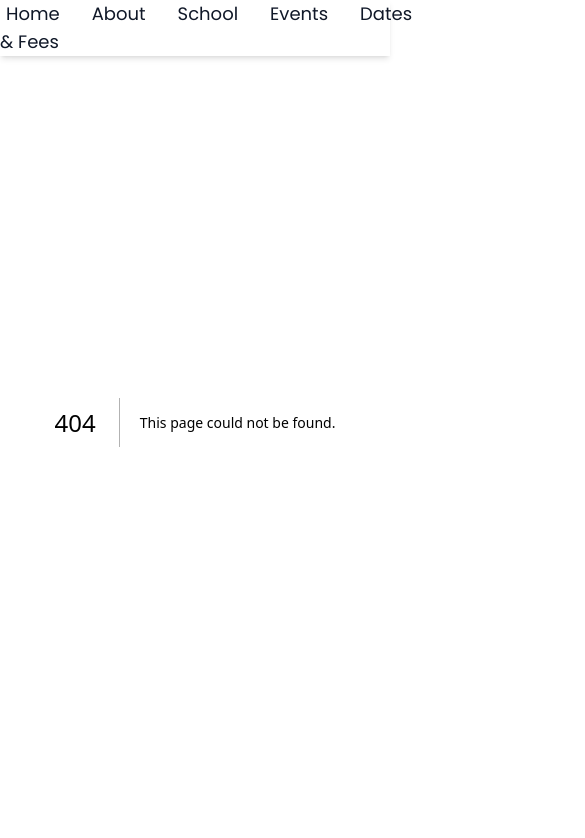
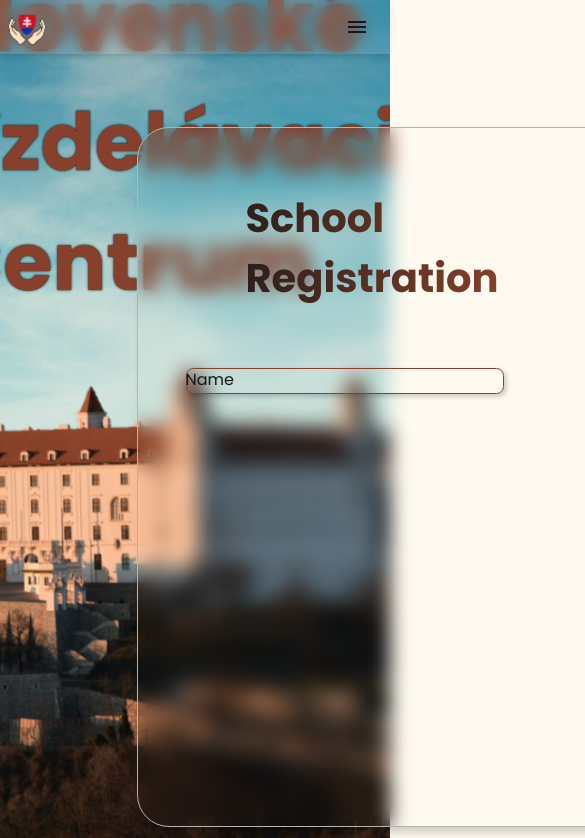
Before and after one commit to Jisin0/charity, a Next.js app: page /register in a window 390 px wide. Before the commit this address had no page. Shown: the top 838 px of the page, 585 px wide, since content can reach past the window. Built offline with nearby package versions, Linux system fonts and the light colour scheme; a web font is replaced by a local one.

Commit message:
feat(navbar): make responsive fix: containers and sizing

```diff
--- a/app/components/Navbar.tsx
+++ b/app/components/Navbar.tsx
@@ -4,10 +4,16 @@ import Link from "next/link";
 export default function Navbar() {
   return (
     <nav className="fixed top-0 left-0 w-full rounded-b-lgbackdrop-blur-xl backdrop-blur-sm shadow-md z-999 bg-gray-50/10 text-gray-50 text-lg">
+
+
       <div className="container mx-auto flex justify-between items-center">
         <Link href="/" className="logo">
           <Image src="/logo.png" alt="Logo" height={75} width={75} />
         </Link>
+        <input type="checkbox" id="openNavbar"></input>
+        <label htmlFor="openNavbar" id="menuButton">
+        <svg xmlns="http://www.w3.org/2000/svg" height="24px" viewBox="0 -960 960 960" width="24px" fill="#101828"><path d="M120-240v-80h720v80H120Zm0-200v-80h720v80H120Zm0-200v-80h720v80H120Z"/></svg>
+        </label>
         <div className="space-x-5 navbarLinks">
           <Link href="/" className="hover:text-[#86402b] rounded-lg px-1.5 py-1.5 hover:bg-gray-200/30 transition duration-300 text-gray-900">Home</Link>
           <Link href="/#about" className="hover:text-[#86402b] rounded-lg px-1.5 py-1.5 hover:bg-gray-200/30 hover:shadow-pastelPink/50 transition duration-300 text-gray-900">About</Link>
--- a/app/dates/Dates.module.css
+++ b/app/dates/Dates.module.css
@@ -2,7 +2,8 @@
     font-family: 'Segoe UI', Tahoma, Geneva, Verdana, sans-serif;
     border-collapse: collapse;
     margin: 25px 0;
-    min-width: 750px;
+    /* min-width: 750px; */
+    max-width: 100%;
     align-items: center;
     border-radius: 5px 5px 0 0;
     overflow: hidden;
--- a/app/globals.css
+++ b/app/globals.css
@@ -83,17 +83,71 @@ body {
         width: 3em;
         height: 3em;
     }
-    /* .navbarLinks {
+    .navbarLinks {
+        z-index: 150;
+        padding: 2rem;
+        gap: 10px;
         display: flex;
         flex-direction: column;
         position: absolute;
+        right: -100%;
+        top: 50;
+        height: 100vh;
+        backdrop-filter: blur(10px);
+        box-shadow: 20px 20px 5px 5px rgba(0, 0, 0, 0.2);
+        transition: right 0.3s ease-in-out;
+        border-top-left-radius: 15px;
+        border-bottom-left-radius: 15px;
+        /* border: 0.05px solid #7e7855; */
+    }
+    #openNavbar:checked~.navbarLinks {
         right: 0;
-        top: 10;
-    } */
+    }
+    #menuButton {
+        position: relative;
+        display: block !important;
+        margin-right: 15px;
+        border-radius: 50%;
+        padding: 0.35rem;
+        transition: all 0.3s ease;
+    }
+    #menuButton:hover {
+        background-color: var(--brown);
+    }
+    #navScreenWrapper {
+        display: block !important;
+        position: absolute;
+        z-index: 149;
+        background-color: red;
+        height: 100vh;
+        width: 100vh;
+        top: 0;
+        left: 0;
+    }
+}
+
+#menuButton {
+    position: relative;
+    display: none;
+}
+
+#navScreenWrapper {
+    display: none;
+}
+
+#navScreenCheckbox {
+    display: none;
+}
+
+
+/* Navbar Open Checkbox */
+
+#openNavbar {
+    display: none;
 }
 
 .title {
-    z-index: 900;
+    z-index: 100;
     font-size: 5rem;
     font-weight: 400;
     color: var(--brown);
@@ -303,3 +357,44 @@ h5 {
 }
 
 .navbarLinks {}
+
+.formContainer {
+    position: absolute;
+    top: 15vh;
+    left: 35vw;
+    min-width: 500px;
+    min-height: 700px;
+    backdrop-filter: blur(10px);
+    border-radius: 2rem;
+    box-shadow: 5px 5px 10px rgba(0, 0, 0, 0.2);
+    border: 0.5px solid #b6b3b3;
+}
+
+.formContainer form {
+    padding-left: 3em;
+}
+
+.formContainer h2 {
+    padding: 1.5em;
+    font-weight: 700;
+    font-size: 2.5em;
+    background: linear-gradient(to right, var(--foreground), var(--brown) 70%);
+    background-clip: text;
+    color: transparent;
+}
+
+.formInputWrapper {
+    position: relative;
+    display: flex;
+    padding-right: 50px;
+}
+
+.formInputWrapper label {
+    position: absolute;
+}
+
+.formInputWrapper input {
+    border: 0.25px solid var(--brown);
+    border-radius: 7.5px;
+    box-shadow: 2.5px 2.5px 5px rgba(0, 0, 0, 0.2);
+}
--- a/app/layout.tsx
+++ b/app/layout.tsx
@@ -29,6 +29,8 @@ export default function RootLayout({
         <Navbar />
       </header>
 
+      <input type="checkbox" id="navScreenCheckbox"></input>
+      <label id="navScreenWrappper" htmlFor="navScreenCheckbox"></label>
         {children}
 
         <footer>
--- /dev/null
+++ b/app/register/page.tsx
@@ -0,0 +1,23 @@
+import React from 'react'
+import ParallaxBanner from '../components/ParallaxBanner'
+
+export default function Register() {
+  return (
+    <div>
+      <ParallaxBanner />
+
+      <div className="formContainer">
+        <form title='Register' id="schoolRegistrationForm">
+            <h2>School Registration</h2>
+
+            <div className="formInputWrapper">
+                <label htmlFor="name">Name</label>
+                <input type='text' maxLength={25}/>
+            </div>
+
+            <button type='submit'></button>
+        </form>
+      </div>
+    </div>
+  )
+}
--- a/app/school/page.tsx
+++ b/app/school/page.tsx
@@ -2,8 +2,6 @@ import React from 'react'
 
 export default function School() {
   return (
-    <div className='bodyContainer'>
-
       <div className="mainContainer">
         <h2>Our Approach</h2>
 
@@ -49,6 +47,5 @@ export default function School() {
           Our approach ensures that students develop confidence in using Slovak in everyday life, while also connecting with their cultural roots in an enjoyable and meaningful
         </p>
       </div>
-    </div>
   )
 }
```
